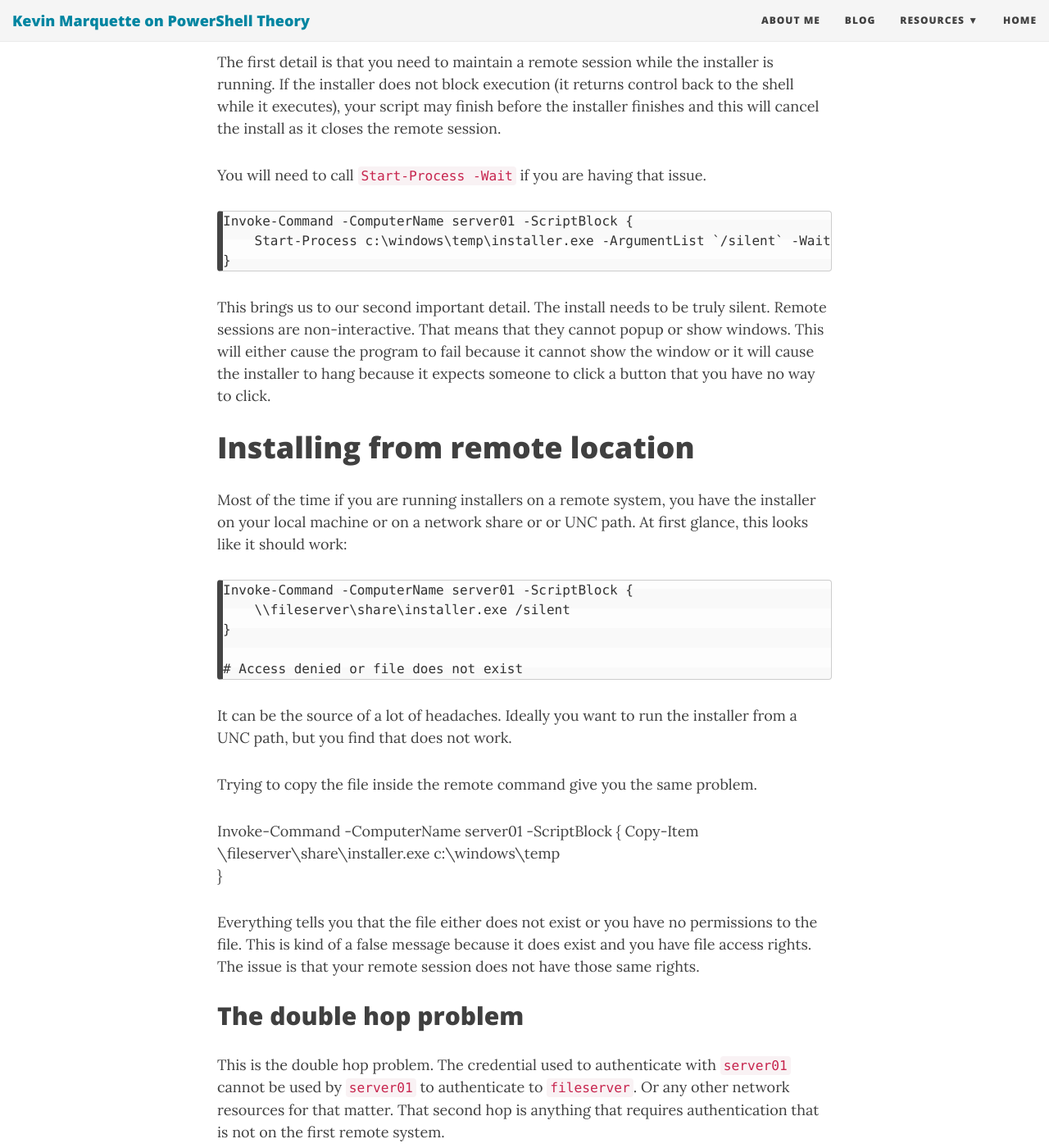
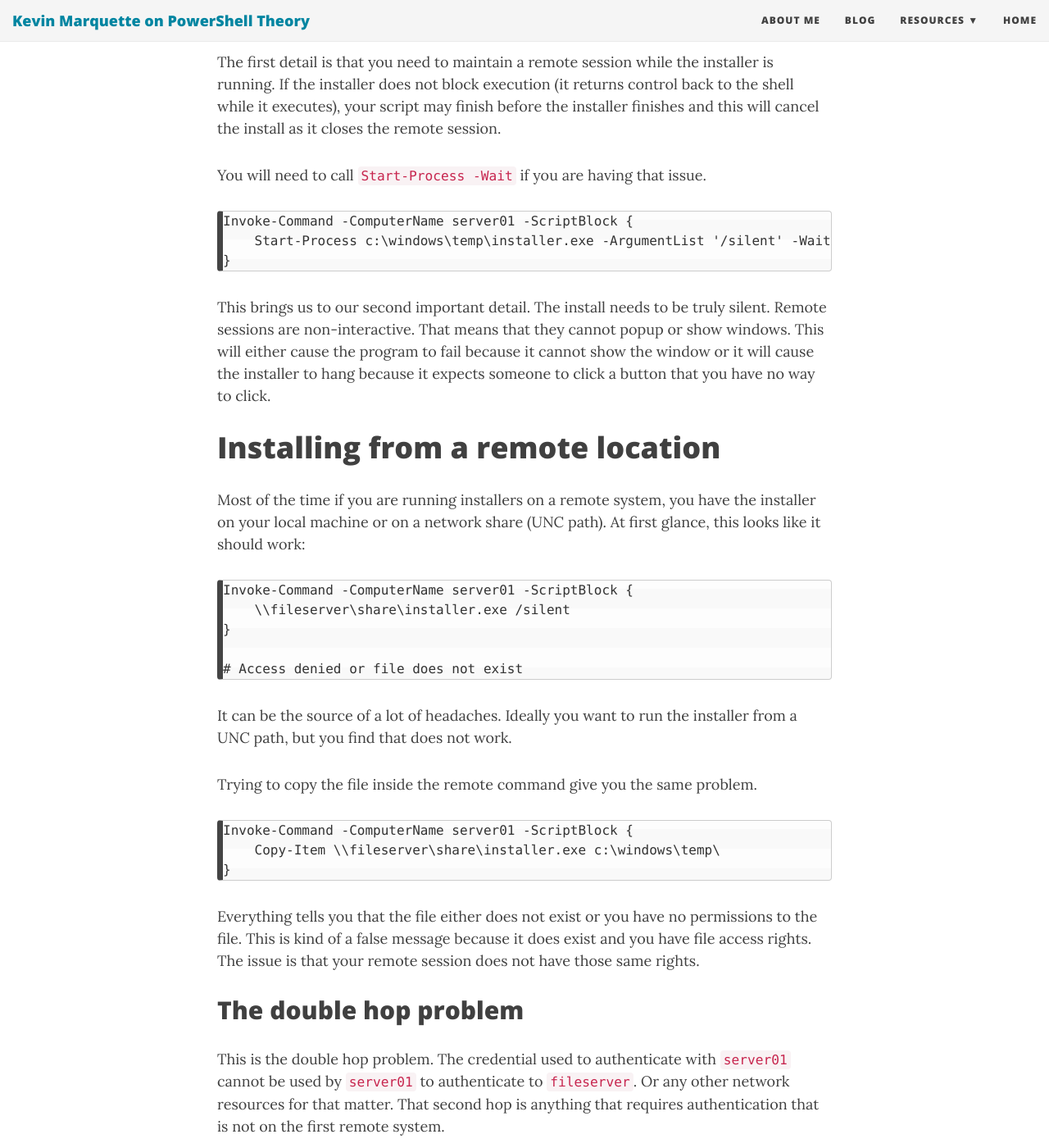
Before and after one commit to KevinMarquette/kevinmarquette.github.io, a Jekyll site: the page built from _posts/2017-04-22-Powershell-installing-remote-software.md, in a window 1280 px wide and 1400 px high, scrolled down 1488 px. Shown: the whole window at 82% size. Built offline with Jekyll 4.4.1, drawn with Linux system fonts in a browser that asks for light colours; nearby versions of some CDN libraries; some of the changed text lies outside the part shown.

Commit message:
fixed example

```diff
--- a/_posts/2017-04-22-Powershell-installing-remote-software.md
+++ b/_posts/2017-04-22-Powershell-installing-remote-software.md
@@ -34,14 +34,14 @@ The first detail is that you need to maintain a remote session while the install
 You will need to call `Start-Process -Wait` if you are having that issue.
 
     Invoke-Command -ComputerName server01 -ScriptBlock {
-        Start-Process c:\windows\temp\installer.exe -ArgumentList `/silent` -Wait
+        Start-Process c:\windows\temp\installer.exe -ArgumentList '/silent' -Wait
     }
 
 This brings us to our second important detail. The install needs to be truly silent. Remote sessions are non-interactive. That means that they cannot popup or show windows. This will either cause the program to fail because it cannot show the window or it will cause the installer to hang because it expects someone to click a button that you have no way to click.
 
-# Installing from remote location
+# Installing from a remote location
 
-Most of the time if you are running installers  on a remote system, you have the installer on your local machine or on a network share or or UNC path. At first glance, this looks like it should work:
+Most of the time if you are running installers  on a remote system, you have the installer on your local machine or on a network share (UNC path). At first glance, this looks like it should work:
 
     Invoke-Command -ComputerName server01 -ScriptBlock {
         \\fileserver\share\installer.exe /silent
@@ -53,7 +53,7 @@ It can be the source of a lot of headaches. Ideally you want to run the installe
 
 Trying to copy the file inside the remote command give you the same problem.
 
-   Invoke-Command -ComputerName server01 -ScriptBlock {
+    Invoke-Command -ComputerName server01 -ScriptBlock {
         Copy-Item \\fileserver\share\installer.exe c:\windows\temp\
     }
 
```
